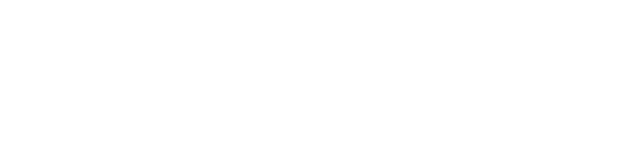
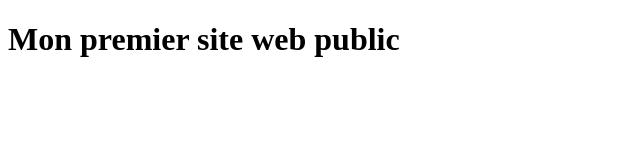
Before and after one commit to WilsonGravel-Emile/premiertest-1w1, a plain HTML site: page index.html in a window 1280 px wide. Shown: the whole page, without its empty margins (0-640 px from the left). Drawn offline with Linux system fonts and the light colour scheme.

Commit message:
ajpout de titre

```diff
--- a/index.html
+++ b/index.html
@@ -7,6 +7,8 @@
     <title>Document</title>
 </head>
 <body>
-
+    <header>
+        <h1>Mon premier site web public</h1>
+    </header>
 </body>
 </html>
```
